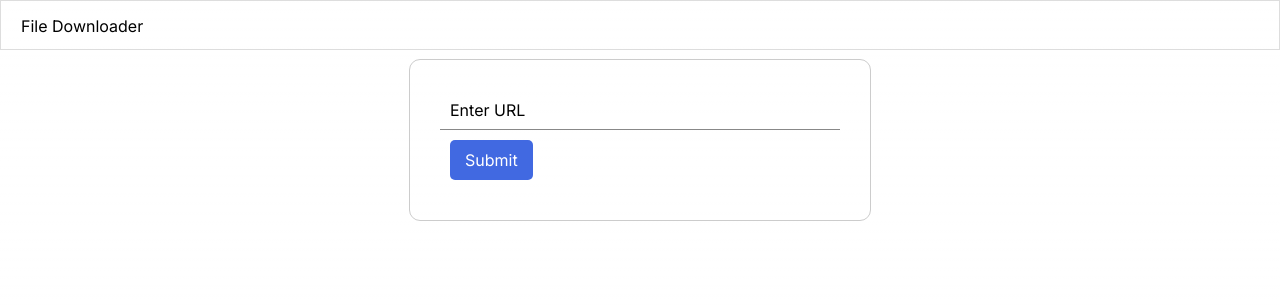
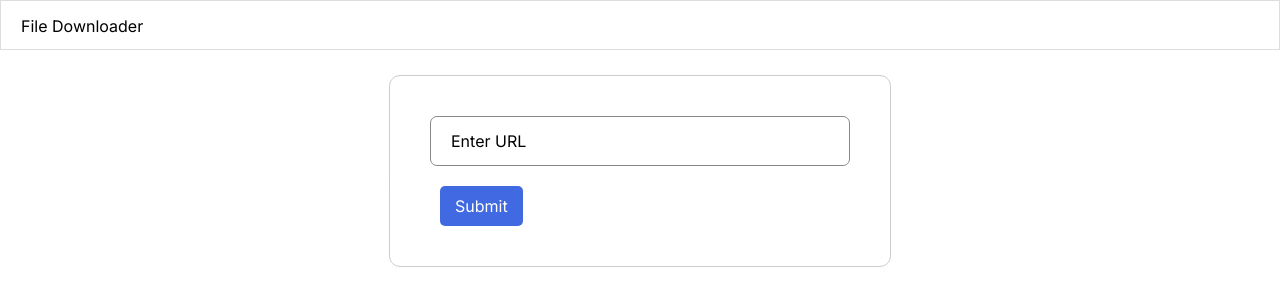
Before and after one commit to Abhay2133/app, a Next.js app: page /file_downloader in a window 1280 px wide. Shown: the top 306 px of the page. Built offline with nearby package versions, Linux system fonts and the light colour scheme.

Commit message:
ui changes in file_downloader

```diff
--- a/src/app/file_downloader/page.module.css
+++ b/src/app/file_downloader/page.module.css
@@ -1,8 +1,10 @@
-
-
 .form{
     outline: 1px solid var(--all-border);
     border-radius: 10px;
     padding: 30px;
     margin: 10px;
+    position: relative;
+    width: min(100%, 500px);
+    margin: 2%;
+    overflow: auto;
 }
--- a/src/app/file_downloader/page.tsx
+++ b/src/app/file_downloader/page.tsx
@@ -25,8 +25,10 @@ export default function FileDownloader(props: any) {
         </header>
         <section className="flex justify-center" >
             <form className={styles.form} onSubmit={handleSubmit}>
-                <Input1 label="Enter URL" oninput={setUrl} id="url-input" />
-                <PrimaryButton text="Submit" style={{ margin: `10px` }} />
+                <Input1 autoComplete="off" style={{margin: `10px`}} label="Enter URL" oninput={setUrl} id="url-input" />
+                {/* <Input1 autoComplete="off" style={{margin: `10px`}} label="Enter URL" oninput={setUrl} id="url-input" />
+                <Input1 autoComplete="off" style={{margin: `10px`}} label="Enter URL" oninput={setUrl} id="url-input" /> */}
+                <PrimaryButton text="Submit" style={{ margin: `10px 20px` }} />
             </form>
         </section>
     </>)
--- a/src/ui/input1.module.css
+++ b/src/ui/input1.module.css
@@ -11,24 +11,31 @@
 }
 
 .material-input-box{
-    border-bottom:1px solid var(--default-bdr-clr);
-    /* border-radius: 10px; */
-    --height: 40px;
+    border:1px solid var(--default-bdr-clr);
+    border-radius: 7px;
+    --height: 50px;
     height: var(--height);
+    /* background-color: red; */
     font-size:1rem;
     position: relative;
-    width: 400px;
+    /* width: 400px; */
     /* overflow: hidden; */
     box-sizing: border-box;
+    /* width: 10px; */
 }
 
 .material-input-box > label {
     position: absolute;
+    padding: 0 10px;
     left: 10px;
     transition: 300ms;
-    top:8px;
+    /* top: calc(50% - var(--height) / 2); */
+    /* top: 50%; */
+    transform: translateY(50%);
     background-color: rgb(var(--background-end-rgb));
     z-index: 1;
+    transform-origin: 0% 50%;
+
 }
 
 .material-input-box > input{
@@ -37,8 +44,9 @@
     position: absolute;
     height: 100%;
     width: 100%;
+    /* box-sizing: border-box; */
     background-color: var(--background-end-rgb);
-    padding: 0 10px;
+    padding: 0 15px;
     z-index: 2;
     border: none;
     /* background-color: red; */
@@ -51,7 +59,5 @@
 
 .material-input-box > input:valid ~ label ,
 .material-input-box > input:focus ~ label {
-    /* transform:rotate(30deg); */
-    font-size: 0.8rem;
-    transform: translateY(-23px);
+    transform: translateY(-50%) scale(0.75);
 }
--- a/src/ui/input1.tsx
+++ b/src/ui/input1.tsx
@@ -4,7 +4,7 @@ import { useState } from "react";
 import styles from "./input1.module.css";
 
 export default function Input1(
-    { id, label, oninput, type = "text" }: { type ?: string, id: string, label: string, oninput: Function }
+    { id, label, oninput, type = "text", autoComplete="on", style={}}: {style?:Object, type ?: string, id: string, label: string, oninput: Function, autoComplete?:string }
 ) {
     const [state, setState] = useState("");
 
@@ -13,8 +13,8 @@ export default function Input1(
         oninput(e.target.value);
     }
     return (
-        <div className={styles['material-input-box']}>
-            <input id={id} type={type} value={state} onChange={handleInput} required/>
+        <div className={styles['material-input-box']}  style={style} >
+            <input id={id} type={type} value={state}onChange={handleInput} autoComplete={autoComplete} required/>
             <label htmlFor={id}>{label}</label>
         </div>
     )
```
